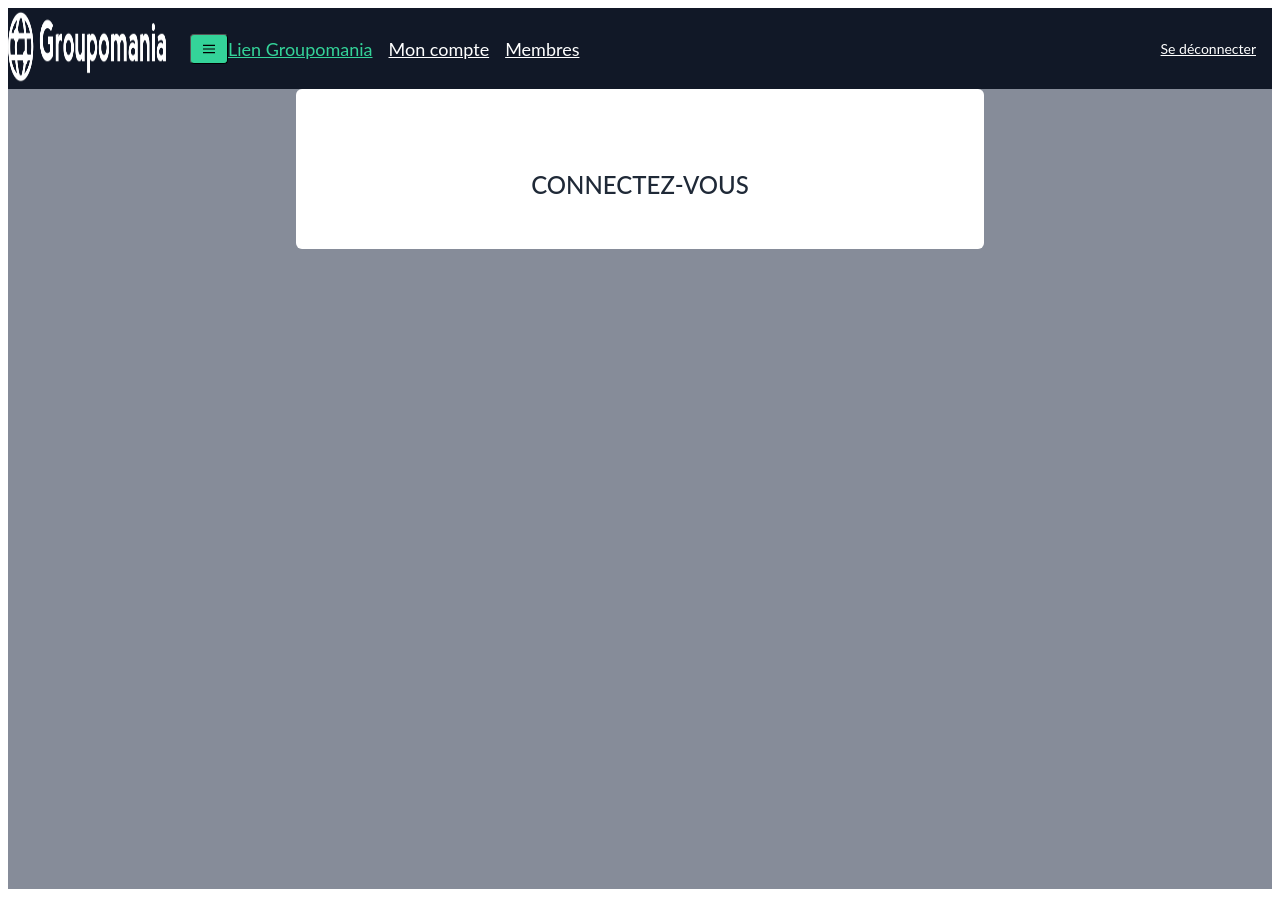
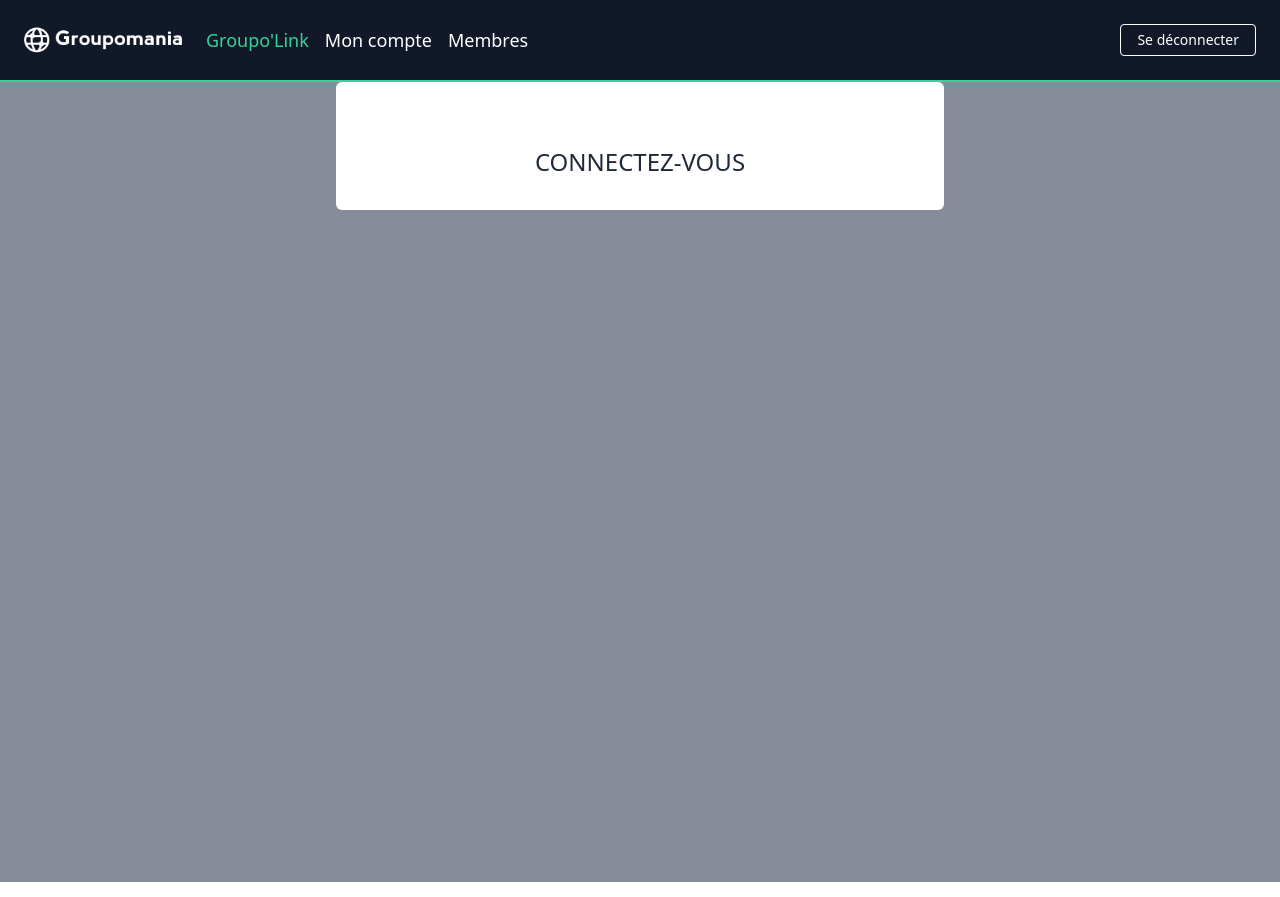
Before and after one commit to YaYouLeKyou/Groupomania-P7-OCR, a Vue app in the folder frontend/: page / in a window 1280 px wide. Built offline with nearby package versions, Linux system fonts and the light colour scheme; the HTML template or start-up script is replaced by a standard one.

Commit message:
refacto(Header.vue):added tailwindcss

```diff
--- a/frontend/public/index.html
+++ b/frontend/public/index.html
@@ -10,6 +10,7 @@
   <meta name="viewport" content="width=device-width,initial-scale=1.0">
   <script src="https://kit.fontawesome.com/845f360e8f.js" crossorigin="anonymous"></script>
   <link rel="icon" href="<%= BASE_URL %>favicon.ico">
+  <link href="https://unpkg.com/tailwindcss@2.1.1/dist/tailwind.min.css" rel="stylesheet">
   <title>Groupomania</title>
 </head>
 
--- a/frontend/src/components/Header.vue
+++ b/frontend/src/components/Header.vue
@@ -1,46 +1,49 @@
 <template>
-  <header>
-    <nav>
-      <div class="logo">
-        <a href="http://localhost:8081/welcome">
+  <header class="container mx-auto border-b-2 border-green-400 bg-gray-900">
+    <nav class="flex items-center justify-between flex-wrap p-6">
+      <div class="flex items-center flex-no-shrink text-white mr-6">
+        <a href="http://localhost:8080/welcome">
           <img
             width="158"
             height="78"
             src="../assets/icon-white.png"
-            alt="linkmania-logo"
+            alt="groupomania-logo"
           />
         </a>
       </div>
-      <div class="button-menu">
-        <button class="button-cliquer-menu" aria-label="Cliquer sur menu">
-          <svg class="menu" viewBox="0 0 20 20" xmlns="http://www.w3.org/2000/svg">
+      <div class="block lg:hidden">
+        <button
+          class="flex items-center px-3 py-2 border rounded text-teal-lighter bg-green-400 border-teal-light hover:text-white hover:border-white"
+          aria-label="Cliquer sur menu"
+        >
+          <svg class="h-3 w-3" viewBox="0 0 20 20" xmlns="http://www.w3.org/2000/svg">
             <title>Menu</title>
             <path d="M0 3h20v2H0V3zm0 6h20v2H0V9zm0 6h20v2H0v-2z" />
           </svg>
         </button>
       </div>
-      <div class="link">
-        <div class="text-link">
+      <div class="w-full block flex-grow lg:flex lg:items-center lg:w-auto">
+        <div class="text-sm lg:flex-grow">
           <router-link
             to="/feed"
-            href="http://localhost:8081/feed"
-            class="feed"
+            href="http://localhost:8080/feed"
+            class="block mt-4 lg:inline-block lg:mt-0 text-lg text-teal-lighter text-green-400 hover:text-white mr-4"
             aria-label="Accéder aux articles"
           >
-            Lien Groupomania
+            Groupo'Link
           </router-link>
           <router-link
             to="/profile/:id"
-            href="http://localhost:8081/profile/:id"
-            class="mon-compte"
+            href="http://localhost:8080/profile/:id"
+            class="block mt-4 lg:inline-block lg:mt-0 text-lg text-teal-lighter text-white hover:text-green-400"
             aria-label="Accéder à mon compte"
           >
             Mon compte
           </router-link>
           <router-link
             to="/Users"
-            href="http://localhost:8081/Users"
-            class="membre"
+            href="http://localhost:8080/Users"
+            class="block ml-4 mt-4 lg:inline-block lg:mt-0 text-lg text-teal-lighter text-white hover:text-green-400"
             aria-label="Accéder à la page membres"
           >
             Membres
@@ -50,7 +53,7 @@
           <a
             @click="logout()"
             href="#"
-            class="se-deconnecter"
+            class="inline-block text-sm px-4 py-2 leading-none border rounded text-white border-white hover:border-transparent hover:text-teal hover:text-green-400 mt-4 lg:mt-0"
             aria-label="Se déconnecter"
           >
             Se déconnecter
@@ -64,145 +67,17 @@
 <script>
 export default {
   name: "Header",
+  props: {
+    isConnected: {
+      type: Boolean,
+      default: false,
+    },
+  },
+  methods: {
+    logout() {
+      localStorage.clear();
+      window.location.href = "/";
+    },
+  },
 };
 </script>
-<style>
-* {
-  font-family: "Lato", sans-serif;
-}
-header {
-  width: 100%;
-  background-color: #111827;
-  border-bottom-width: 2px;
-  border-color: #34d399;
-}
-nav {
-  display: flex;
-  flex-wrap: wrap;
-  justify-content: space-between;
-  align-items: center;
-}
-.logo {
-  display: flex;
-  margin-right: 1.5rem;
-  color: #ffffff;
-  align-items: center;
-}
-.button-menu {
-  display: block;
-
-  @media (min-width: 1024px) {
-  }
-}
-.button-cliquer-menu {
-  display: flex;
-  padding-top: 0.5rem;
-  padding-bottom: 0.5rem;
-  padding-left: 0.75rem;
-  padding-right: 0.75rem;
-  background-color: #34d399;
-  align-items: center;
-  border-radius: 0.25rem;
-  border-width: 1px;
-}
-.button-cliquer-menu:hover {
-  color: #ffffff;
-}
-
-.menu {
-  width: 0.75rem;
-  height: 0.75rem;
-}
-.link {
-  display: block;
-  flex-grow: 1;
-  width: 100%;
-
-  @media (min-width: 1024px) {
-    display: flex;
-    align-items: center;
-    width: auto;
-  }
-}
-.text-link {
-  display: flex;
-  flex-direction: row;
-  font-size: 1rem;
-  line-height: 1.25rem;
-  color: red;
-
-  @media (min-width: 1024px) {
-    flex-grow: 1;
-  }
-}
-.feed {
-  display: block;
-  margin-top: 1rem;
-  margin-right: 1rem;
-  color: #34d399;
-  font-size: 1.125rem;
-  line-height: 1.75rem;
-
-  @media (min-width: 1024px) {
-    display: inline-block;
-    margin-top: 0;
-  }
-}
-.feed:hover {
-  color: #ffffff;
-}
-.mon-compte {
-  display: block;
-  margin-top: 1rem;
-  color: #ffffff;
-  font-size: 1.125rem;
-  line-height: 1.75rem;
-
-  @media (min-width: 1024px) {
-    display: inline-block;
-    margin-top: 0;
-  }
-}
-.mon-compte:hover {
-  color: #34d399;
-}
-.membre {
-  display: block;
-  margin-top: 1rem;
-  margin-left: 1rem;
-  color: #ffffff;
-  font-size: 1.125rem;
-  line-height: 1.75rem;
-
-  @media (min-width: 1024px) {
-    display: inline-block;
-    margin-top: 0;
-  }
-}
-.membre:hover {
-  color: #34d399;
-}
-
-.se-deconnecter {
-  display: inline-block;
-  padding-top: 0.5rem;
-  padding-bottom: 0.5rem;
-  padding-left: 1rem;
-  padding-right: 1rem;
-  margin-top: 1rem;
-  color: #ffffff;
-  font-size: 0.875rem;
-  line-height: 1.25rem;
-  line-height: 1;
-  border-radius: 0.25rem;
-  border-width: 1px;
-  border-color: #ffffff;
-
-  @media (min-width: 1024px) {
-    margin-top: 0;
-  }
-}
-.se-deconnecter:hover {
-  color: #34d399;
-}
-</style>
```
